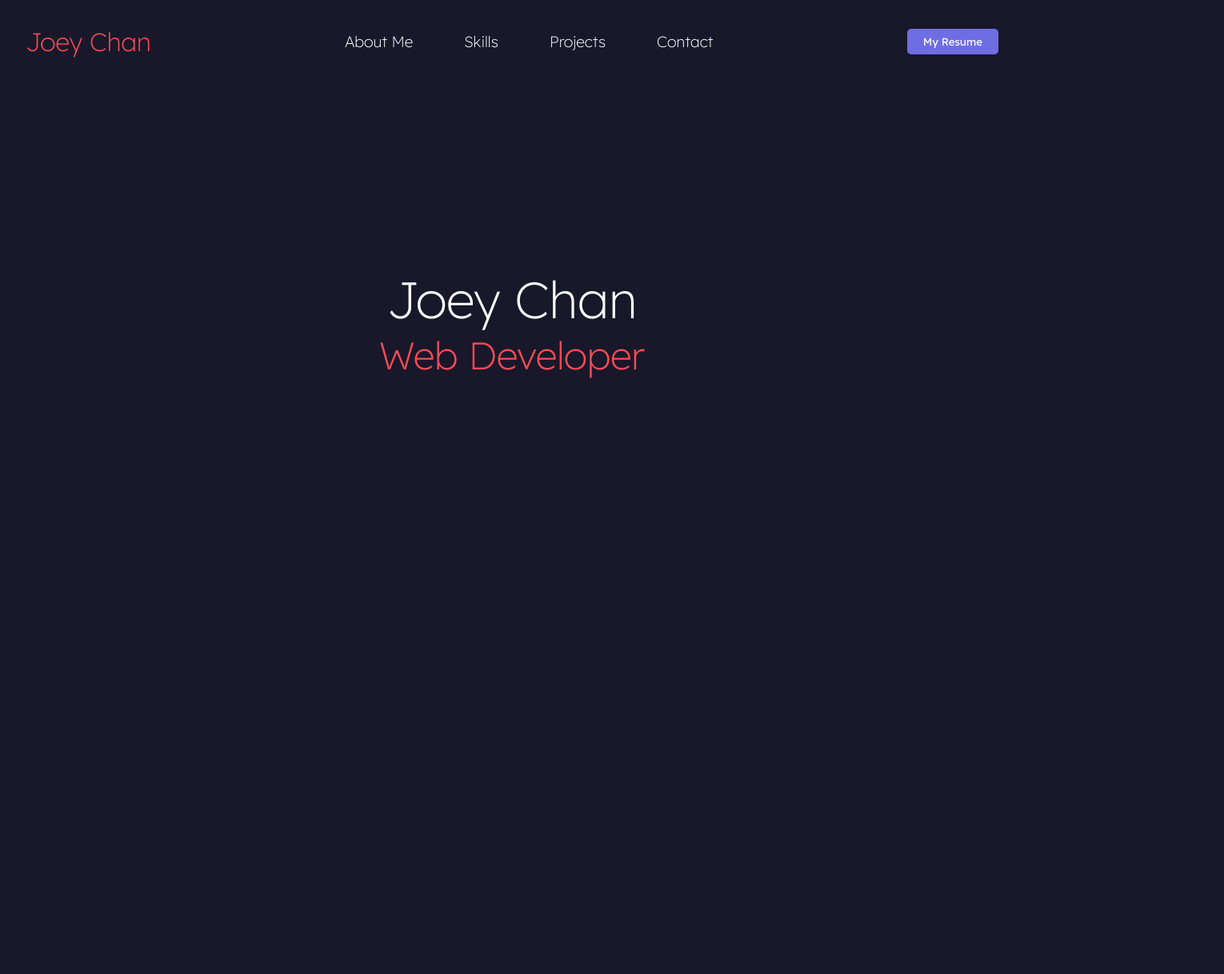
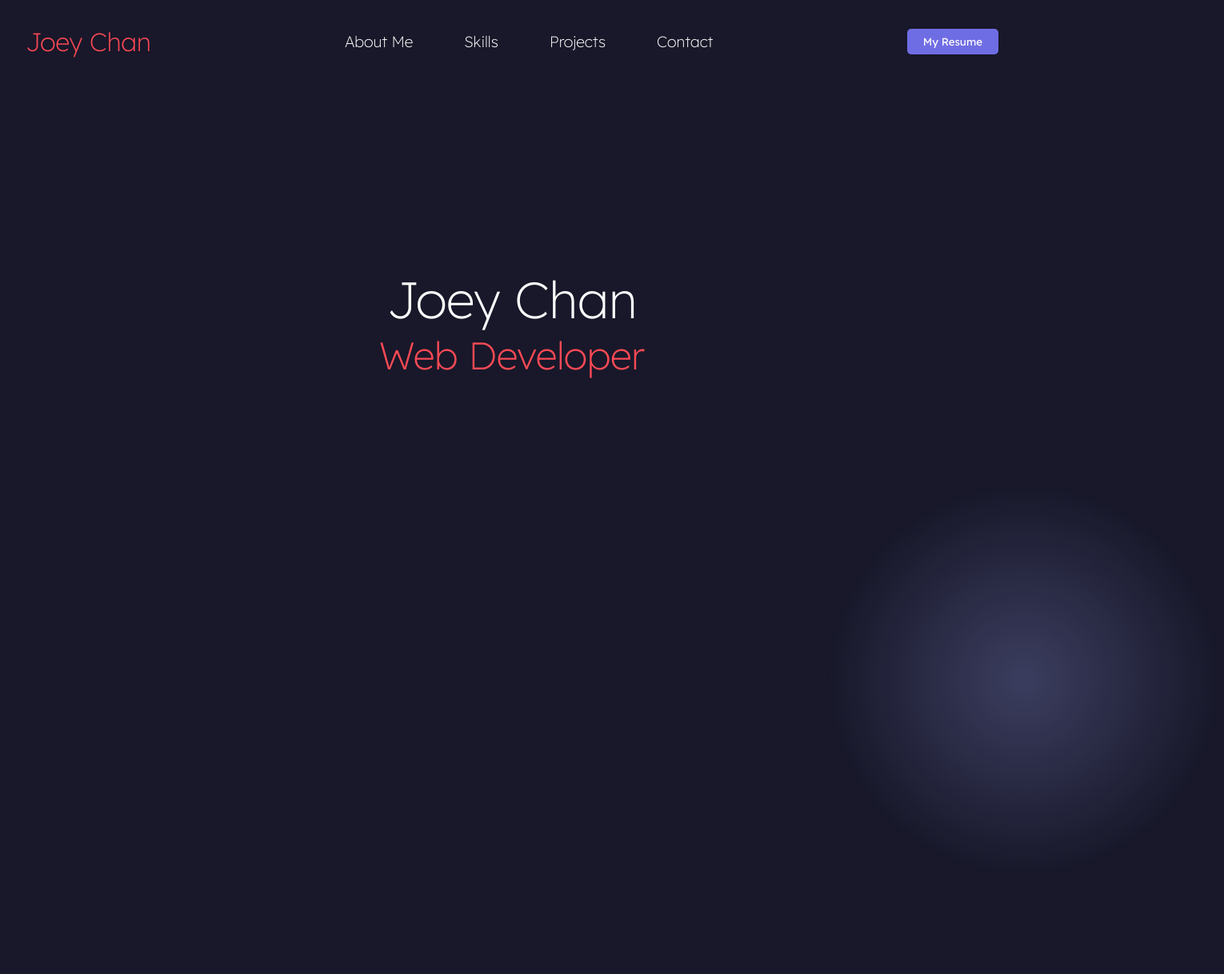
Before and after one commit to JoeyChan1388/Portfolio, a React (Vite) app: page / in a window 1280 px wide. Shown: the top 1218 px of the page at 80% size, 1530 px wide, since content can reach past the window. Built offline with nearby package versions, Linux system fonts and the light colour scheme.

Commit message:
Content Additions and Decorations

```diff
--- a/src/App.css
+++ b/src/App.css
@@ -1,5 +1,4 @@
 .portfolio__container {
-  background-color: #18182A;
   color: white;
   width: 100%;
   min-height: 100vh;
@@ -8,6 +7,7 @@
   flex-direction: column;
   align-items: center;
   padding-bottom: 200px;
+  z-index: 1;
 }
 
 .portfolio__hero {
@@ -163,6 +163,33 @@
   word-wrap: break-word;
 }
 
+.decorations__container {
+  width: 100%;
+  height: 100%;
+  position: absolute;
+  top: 0;
+  left: 50%;
+  transform: translateX(-50%);
+  z-index: 0;
+  max-width: 2200px;
+}
+
+.decorations__circle {
+  width: 500px;
+  height: auto;
+  aspect-ratio: 1/1;
+  border-radius: 50%;
+  background: rgba(143,150,220, 0.3);
+  background: radial-gradient(circle, rgba(143,150,220,0.3) 0%, rgba(255,255,255,0) 70%);
+  position: absolute;
+  z-index: 0;
+}
+
+.circle__red {
+  background: rgba(255,74,85, 0.3);
+  background: radial-gradient(circle, rgba(255,74,85,0.3) 0%, rgba(255,255,255,0) 70%);
+}
+
 @media screen and (max-width: 1024px) {
 
 }
--- a/src/App.tsx
+++ b/src/App.tsx
@@ -31,7 +31,7 @@ function App() {
           </div>
         </div>
         <div className="portfolio__about">
-          <h2 data-aos="fade-up">About Me</h2>
+          <h2 id='aboutme' data-aos="fade-up">About Me</h2>
           <div className="portfolio__about__text">
             <h3 className="accent" data-aos="fade-up">
               Introduction
@@ -86,8 +86,8 @@ function App() {
             </p>
           </div>
         </div>
-        <div className="portfolio__skills">
-          <h2 data-aos="fade-up">Skills</h2>
+        <div  className="portfolio__skills">
+          <h2 id="skills" data-aos="fade-up">Skills</h2>
           <h3 data-aos="fade-up">
             These are some of the skills I am familiar with.
           </h3>
@@ -156,6 +156,13 @@ function App() {
                 className="skill__item"
               >
                 APIs
+              </div>
+              <div
+                data-aos="fade-left"
+                data-aos-delay="1000"
+                className="skill__item"
+              >
+                Web VR
               </div>
             </div>
           </div>
@@ -279,11 +286,25 @@ function App() {
               >
                 MS Office
               </div>
+              <div
+                data-aos="fade-left"
+                data-aos-delay="900"
+                className="skill__item"
+              >
+                Google Cloud Platform
+              </div>
+              <div
+                data-aos="fade-left"
+                data-aos-delay="1000"
+                className="skill__item"
+              >
+                PlayCanvas
+              </div>
             </div>
           </div>
         </div>
         <div className="portfolio__projects">
-          <h2 data-aos="fade-up">Projects</h2>
+          <h2 id="projects" data-aos="fade-up">Projects</h2>
           <h3 data-aos="fade-up">
             These are some of the projects I've worked on.
           </h3>
@@ -315,7 +336,7 @@ function App() {
           </div>
         </div>
         <div className="portfolio__contact">
-          <h2 data-aos="fade-up">Want to contact me?</h2>
+          <h2 id="contact" data-aos="fade-up">Want to contact me?</h2>
           <h3 data-aos="fade-up">
             {" "}
             Here are some ways you can reach out to me!{" "}
@@ -365,6 +386,14 @@ function App() {
           </div>
         </div>
       </div>
+      <div className="decorations__container">
+        <div className="decorations__circle" data-aos="fade-left" data-aos-delay="200" data-aos-duration="1000" style={{top: '600px', right: '-250px'}}></div>
+        <div className="decorations__circle circle__red" data-aos="fade-right" data-aos-delay="200" data-aos-duration="1000" style={{top: '1500px', left: '-250px'}}></div>
+        <div className="decorations__circle circle__red" data-aos="fade-left" data-aos-delay="200" data-aos-duration="1000"  style={{top: '2500px', right: '-250px'}}></div>
+        <div className="decorations__circle" data-aos="fade-right" data-aos-delay="200" data-aos-duration="1000"  style={{top: '3400px', left: '-250px'}}></div>
+        <div className="decorations__circle circle__red" data-aos="fade-left" data-aos-delay="200" data-aos-duration="1000" style={{top: '4500px', right: '-250px'}}></div>
+        <div className="decorations__circle" data-aos="fade-right" data-aos-delay="200" data-aos-duration="1000" style={{top: '5500px', left: '-250px'}}></div>
+      </div>
     </>
   );
 }
--- a/src/components/header/Header.css
+++ b/src/components/header/Header.css
@@ -6,6 +6,7 @@
     align-items: center;
     justify-content: space-between;
     padding: 2rem 0;
+    z-index: 5;
 }
 
 .header__logo {
--- a/src/components/header/Header.tsx
+++ b/src/components/header/Header.tsx
@@ -2,6 +2,16 @@ import "./Header.css";
 import resume from "../../assets/pdfs/Joey_Chan_Resume.pdf";
 
 const Header = () => {
+  function scrollToSection(sectionName: string) {
+    const section = document.querySelector("#" + sectionName);
+
+    if (section) {
+      section.scrollIntoView({
+        behavior: "smooth",
+      });
+    }
+  }
+
   return (
     <>
       <div className="header__container">
@@ -10,22 +20,32 @@ const Header = () => {
         </div>
         <div className="header__nav">
           <ul>
-            <li onClick={()=> {
-              window.scrollTo({top: 1150, behavior: 'smooth'});
-            }}>About Me</li>
-            <li onClick={()=> {
-              window.scrollTo({top: 2600, behavior: 'smooth'});
-            }}>Skills</li>
-            <li onClick={()=> {
-              window.scrollTo({top: 4000, behavior: 'smooth'});
-            }}>Projects</li>
-            <li onClick={()=> {
-              window.scrollTo({top: 6000, behavior: 'smooth'});
-            }}>Contact</li>
+            <li
+              onClick={() => scrollToSection("aboutme")}
+            >
+              About Me
+            </li>
+            <li
+              onClick={() => scrollToSection("skills")}
+            >
+              Skills
+            </li>
+            <li
+              onClick={() => scrollToSection("projects")}
+            >
+              Projects
+            </li>
+            <li
+              onClick={() => scrollToSection("contact")}
+            >
+              Contact
+            </li>
           </ul>
         </div>
         <div className="header__button">
-            <a href={resume} download><button>My Resume</button></a>
+          <a href={resume} download>
+            <button>My Resume</button>
+          </a>
         </div>
       </div>
     </>
--- a/src/components/project/project.tsx
+++ b/src/components/project/project.tsx
@@ -6,7 +6,7 @@ const Project = (props: {img: any, name: string, description: string, url: strin
       <div className="portfolio__project__item" data-aos="fade-up">
         <div className="portfolio__project__item__image">
             <div className="image__container">
-                <img src={props.img || 'https://storage.googleapis.com/proudcity/mebanenc/uploads/2021/03/placeholder-image.png'}></img>
+                <img alt={props.name || ""} src={props.img || 'https://storage.googleapis.com/proudcity/mebanenc/uploads/2021/03/placeholder-image.png'}></img>
             </div>
         </div>
         <div className="portfolio__project__item__text">
```
